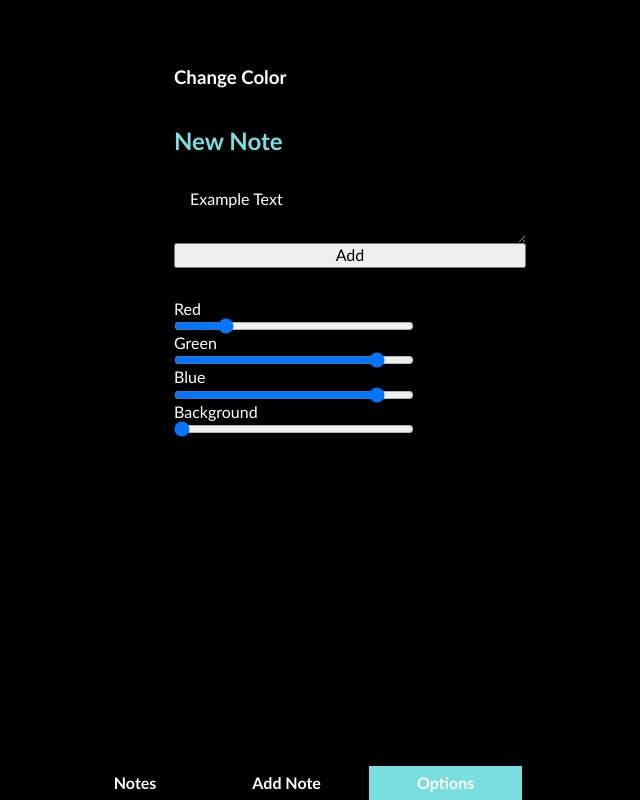
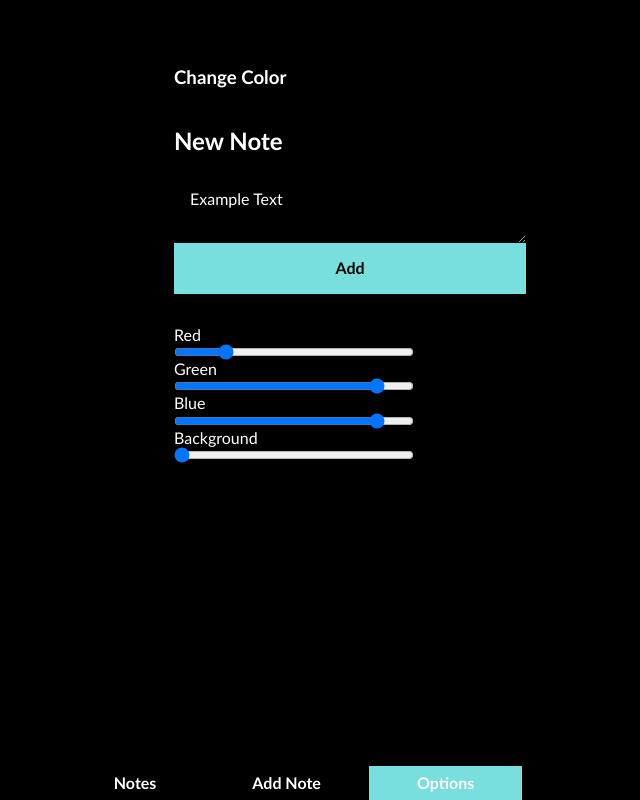
Before and after one commit to InstantCole/note-app, a React app: page /options in a window 1280 px wide. Shown: the whole page, without its empty margins (346-986 px from the left). Built offline with nearby package versions, Linux system fonts and the light colour scheme; the HTML template or start-up script is replaced by a standard one.

Commit message:
the localstorage works again!

```diff
--- a/src/pages/AddNote.js
+++ b/src/pages/AddNote.js
@@ -28,6 +28,10 @@ const AddNote = (props) => {
 
     const handleAddNote = (e) => {
         e.preventDefault()
+        if(noteText === ""){
+            alert("The note was not saved because it was empty.")
+            return
+        }
         const sortedTagsList = noteTags.map((tag) => tag).sort()
         setNotes((oldNotes) => [
             ...oldNotes,
@@ -39,7 +43,7 @@ const AddNote = (props) => {
         ])
         setNoteText('')
         setNoteTags([])
-        console.log(notes)
+        console.log("notes:", notes)
     }
 
     return (
--- a/src/pages/Notes.js
+++ b/src/pages/Notes.js
@@ -5,7 +5,7 @@ import { notesState } from '../reducers/states'
 
 const Notes = () => {
     const notes = useRecoilValue(notesState)
-    console.log(notes.notesState)
+    console.log("notes:", notes)
 
     let noteList
     if(notes.length > 3)
--- a/src/pages/Options.js
+++ b/src/pages/Options.js
@@ -79,31 +79,6 @@ const Options = (props) => {
 
     }
 
-    // const handleToggleNight = ({ target }) => {
-
-    //     switch (target.checked) {
-    //         case true:
-    //             {
-    //                 target.classList.add("dark-mode")
-    //                 document.documentElement.style.setProperty("--bg-color", "#000000")
-    //                 document.cookie = "darkmode=on; expires=Fri, 31 Dec 9999 23:59:59 GMT"
-    //                 console.log("turning the slider on", target.checked)
-    //                 break
-    //             }
-
-    //         case false:
-    //             {
-    //                 target.classList.remove("dark-mode")
-    //                 document.documentElement.style.setProperty("--bg-color", "#ffffff")
-    //                 document.cookie = "darkmode=off; expires=Fri, 31 Dec 9999 23:59:59 GMT"
-    //                 console.log("turning the slider off", target.checked)
-    //                 break
-    //             }
-    //     }
-
-
-    // }
-
 
 
 
@@ -115,7 +90,7 @@ const Options = (props) => {
                 <h2>New Note</h2>
                 <form className="add-note-form">
                     <textarea className="add-note-text" defaultValue="Example Text"></textarea>
-                    <button className="add-note-button" onClick={(e) => e.preventDefault()}>Add</button>
+                    <button className="add-note-button note-button" onClick={(e) => e.preventDefault()}>Add</button>
                 </form>
             </div>
             <label htmlFor="red-slider">Red</label>
--- a/src/reducers/states.js
+++ b/src/reducers/states.js
@@ -4,11 +4,11 @@ import { atom } from "recoil"
 
 export const notesState = atom({
     key: 'notesState',
-    default: []
-    // effects_UNSTABLE: [({ setSelf, onSet }) => {
-    //     JSON.parse(localStorage.getItem("notes")) && setSelf(JSON.parse(localStorage.getItem("notes")))
-    //     onSet(value => localStorage.setItem("notes", JSON.stringify(value)))
-    // }]
+    default: [],
+    effects_UNSTABLE: [({ setSelf, onSet }) => {
+        localStorage.getItem("notes") && setSelf(JSON.parse(localStorage.getItem("notes")))
+        onSet(value => localStorage.setItem("notes", JSON.stringify(value)))
+    }]
 })
 
 
--- a/src/styles/_layout.scss
+++ b/src/styles/_layout.scss
@@ -1,12 +1,12 @@
 body {
     background-color: var(--bg-color);
-    color: var(--main-color);
+    color: var(--text-color);
     font-family: "Gill Sans", "Gill Sans MT", Calibri, "Trebuchet MS", sans-serif;
     margin-top: 3rem;
 }
 
 h2 {
-    color: var(--main-color);
+    color: var(--text-color);
 }
 .content {
     width: 70%;
--- a/src/styles/_note.scss
+++ b/src/styles/_note.scss
@@ -66,6 +66,7 @@
     border: none;
     background-color: var(--main-color);
     color: var(--bg-color);
+    font-weight: bold;
     margin: 0;
     padding: 1rem;
 }
--- a/src/styles/_notes.scss
+++ b/src/styles/_notes.scss
@@ -9,13 +9,17 @@
     display: block;
     text-decoration: none;
     cursor: pointer;
-    color: var(--main-color);
+    color: var(--text-color);
     width: 23rem;
     background-color: rgb(122, 122, 122);
     border-radius: 0.25rem;
 
 }
 
+.note-list-card:hover {
+    background-color: var(--main-color);
+}
+
 link {
     text-decoration: none;
 }
```
Also changed, not shown: src/pages/Note.js (+4 -3 lines), src/reducers/filtersReducers.js (deleted).
